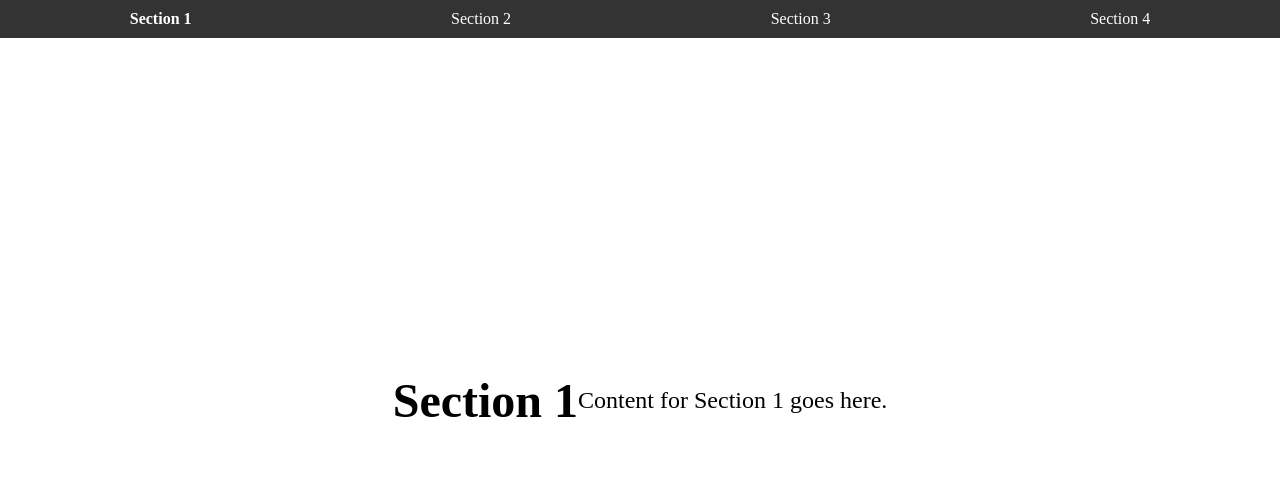
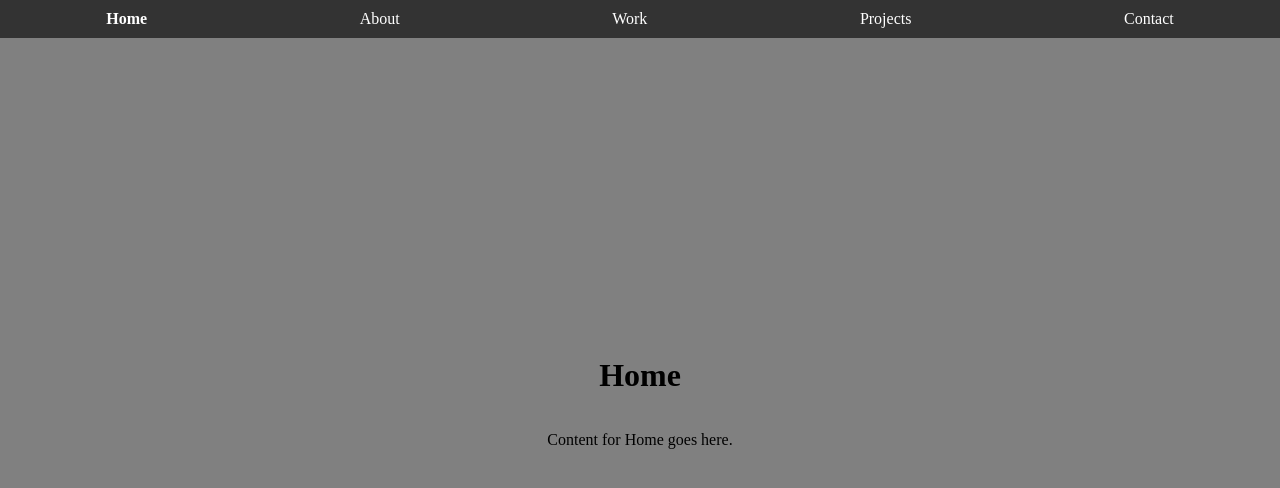
Before and after one commit to rquitasol/portfolio, a React (Create React App) app: page / in a window 1280 px wide. Shown: the top 488 px of the page. Built offline with nearby package versions, Linux system fonts and the light colour scheme.

Commit message:
Added Sections
Added sections of pages and fixed transition effects for scrolling

```diff
--- a/src/App.js
+++ b/src/App.js
@@ -1,49 +1,100 @@
 import React, { useState, useEffect } from "react";
 import "./App.css";
-import Header from "./components/Header"; // Import the Header component
+import Header from "./components/Header";
+import Home from "./components/Home";
+import About from "./components/About";
+import Work from "./components/Work";
+import Projects from "./components/Projects";
+import Contact from "./components/Contact";
 
 const App = () => {
   const [activeSection, setActiveSection] = useState(0);
-  const numSections = 4;
+  const [isScrolling, setIsScrolling] = useState(false);
+
+  const numSections = 5;
   const sectionHeight = 100;
+  const scrollDelay = 1000;
+  let touchStartY;
+
+  const sections = [
+    <Home key={1} />,
+    <About key={2} />,
+    <Work key={3} />,
+    <Projects key={4} />,
+    <Contact key={5} />,
+  ];
 
   const handleScroll = (event) => {
+    if (isScrolling) return;
+
     if (event.deltaY > 0 && activeSection < numSections - 1) {
-      setActiveSection(activeSection + 1);
+      scrollToSection(activeSection + 1);
     } else if (event.deltaY < 0 && activeSection > 0) {
-      setActiveSection(activeSection - 1);
+      scrollToSection(activeSection - 1);
     }
   };
 
+  const handleTouchStart = (event) => {
+    touchStartY = event.touches[0].clientY;
+  };
+
+  const handleTouchMove = (event) => {
+    const touchEndY = event.touches[0].clientY;
+    const deltaY = touchEndY - touchStartY;
+
+    if (deltaY > 50 && activeSection > 0) {
+      scrollToSection(activeSection - 1);
+    } else if (deltaY < -50 && activeSection < numSections - 1) {
+      scrollToSection(activeSection + 1);
+    }
+  };
+
+  const scrollToSection = (sectionIndex) => {
+    setIsScrolling(true);
+    setTimeout(() => {
+      setActiveSection(sectionIndex);
+      setIsScrolling(false);
+    }, scrollDelay);
+  };
+
+  // For Mobile Touchpad
   useEffect(() => {
     window.addEventListener("wheel", handleScroll);
+    window.addEventListener("touchstart", handleTouchStart);
+    window.addEventListener("touchmove", handleTouchMove);
 
     return () => {
       window.removeEventListener("wheel", handleScroll);
+      window.removeEventListener("touchstart", handleTouchStart);
+      window.removeEventListener("touchmove", handleTouchMove);
     };
-  }, [activeSection]);
+  }, [activeSection, isScrolling]);
 
-  const sections = Array.from({ length: numSections }, (_, index) => (
-    <div
-      key={index}
-      className={`section ${activeSection === index ? "active" : ""}`}
-      style={{
-        transform: `translateY(-${activeSection * sectionHeight}vh)`,
-      }}
-    >
-      <h1>Section {index + 1}</h1>
-      <p>Content for Section {index + 1} goes here.</p>
-    </div>
-  ));
+  const sectionStyles = {
+    height: `${numSections * sectionHeight}vh`,
+    transform: `translateY(-${activeSection * sectionHeight}vh)`,
+    transition: "transform 0.55s ease-in-out",
+    overflowY: "hidden",
+  };
 
   return (
     <div className="app">
       <Header
         activeSection={activeSection}
         setActiveSection={setActiveSection}
-      />{" "}
-      {/* Include the Header component */}
-      <div className="sections">{sections}</div>
+      />
+      <div className="sections" style={sectionStyles}>
+        {sections.map((section, index) => (
+          <div
+            key={index}
+            style={{
+              height: `${sectionHeight}vh`,
+            }}
+          >
+            {section}
+          </div>
+        ))}
+      </div>
     </div>
   );
 };
--- /dev/null
+++ b/src/components/About.js
@@ -0,0 +1,23 @@
+import React from "react";
+
+const About = () => {
+  const divStyle = {
+    textAlign: "center", // Center align text
+    backgroundColor: "red", // Background color
+    height: "100vh", // Set height to 100vh for full viewport height
+    width: "100%", // Set width to 100% for full viewport width
+    display: "flex",
+    flexDirection: "column",
+    justifyContent: "center",
+    alignItems: "center",
+  };
+
+  return (
+    <div style={divStyle}>
+      <h1>About</h1>
+      <p>Content for About goes here.</p>
+    </div>
+  );
+};
+
+export default About;
--- /dev/null
+++ b/src/components/Contact.js
@@ -0,0 +1,23 @@
+import React from "react";
+
+const Contact = () => {
+  const divStyle = {
+    textAlign: "center", // Center align text
+    backgroundColor: "blue", // Background color
+    height: "100vh", // Set height to 100vh for full viewport height
+    width: "100%", // Set width to 100% for full viewport width
+    display: "flex",
+    flexDirection: "column",
+    justifyContent: "center",
+    alignItems: "center",
+  };
+
+  return (
+    <div style={divStyle}>
+      <h1>Contact</h1>
+      <p>Content for Contact goes here.</p>
+    </div>
+  );
+};
+
+export default Contact;
--- a/src/components/Header.js
+++ b/src/components/Header.js
@@ -13,25 +13,31 @@ const Header = ({ activeSection, setActiveSection }) => {
           className={activeSection === 0 ? "active" : ""}
           onClick={() => handleNavigation(0)}
         >
-          Section 1
+          Home
         </li>
         <li
           className={activeSection === 1 ? "active" : ""}
           onClick={() => handleNavigation(1)}
         >
-          Section 2
+          About
         </li>
         <li
           className={activeSection === 2 ? "active" : ""}
           onClick={() => handleNavigation(2)}
         >
-          Section 3
+          Work
         </li>
         <li
           className={activeSection === 3 ? "active" : ""}
           onClick={() => handleNavigation(3)}
         >
-          Section 4
+          Projects
+        </li>
+        <li
+          className={activeSection === 4 ? "active" : ""}
+          onClick={() => handleNavigation(4)}
+        >
+          Contact
         </li>
       </ul>
     </div>
--- /dev/null
+++ b/src/components/Home.js
@@ -0,0 +1,23 @@
+import React from "react";
+
+const Home = () => {
+  const divStyle = {
+    textAlign: "center", // Center align text
+    backgroundColor: "gray", // Background color
+    height: "100vh", // Set height to 100vh for full viewport height
+    width: "100%", // Set width to 100% for full viewport width
+    display: "flex",
+    flexDirection: "column",
+    justifyContent: "center",
+    alignItems: "center",
+  };
+
+  return (
+    <div style={divStyle}>
+      <h1>Home</h1>
+      <p>Content for Home goes here.</p>
+    </div>
+  );
+};
+
+export default Home;
--- /dev/null
+++ b/src/components/Projects.js
@@ -0,0 +1,23 @@
+import React from "react";
+
+const Projects = () => {
+  const divStyle = {
+    textAlign: "center", // Center align text
+    backgroundColor: "orange", // Background color
+    height: "100vh", // Set height to 100vh for full viewport height
+    width: "100%", // Set width to 100% for full viewport width
+    display: "flex",
+    flexDirection: "column",
+    justifyContent: "center",
+    alignItems: "center",
+  };
+
+  return (
+    <div style={divStyle}>
+      <h1>Projects</h1>
+      <p>Content for Projects goes here.</p>
+    </div>
+  );
+};
+
+export default Projects;
--- /dev/null
+++ b/src/components/Work.js
@@ -0,0 +1,23 @@
+import React from "react";
+
+const Work = () => {
+  const divStyle = {
+    textAlign: "center", // Center align text
+    backgroundColor: "green", // Background color
+    height: "100vh", // Set height to 100vh for full viewport height
+    width: "100%", // Set width to 100% for full viewport width
+    display: "flex",
+    flexDirection: "column",
+    justifyContent: "center",
+    alignItems: "center",
+  };
+
+  return (
+    <div style={divStyle}>
+      <h1>Work</h1>
+      <p>Content for Work goes here.</p>
+    </div>
+  );
+};
+
+export default Work;
```
